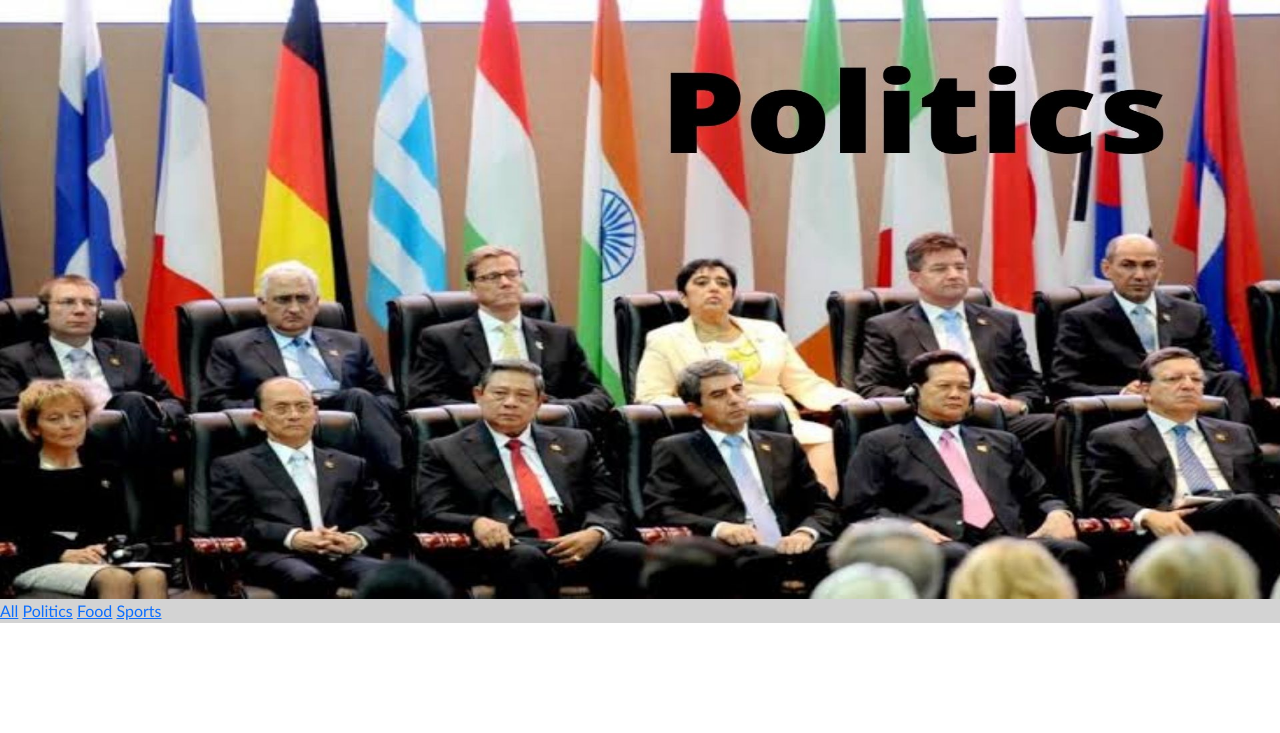
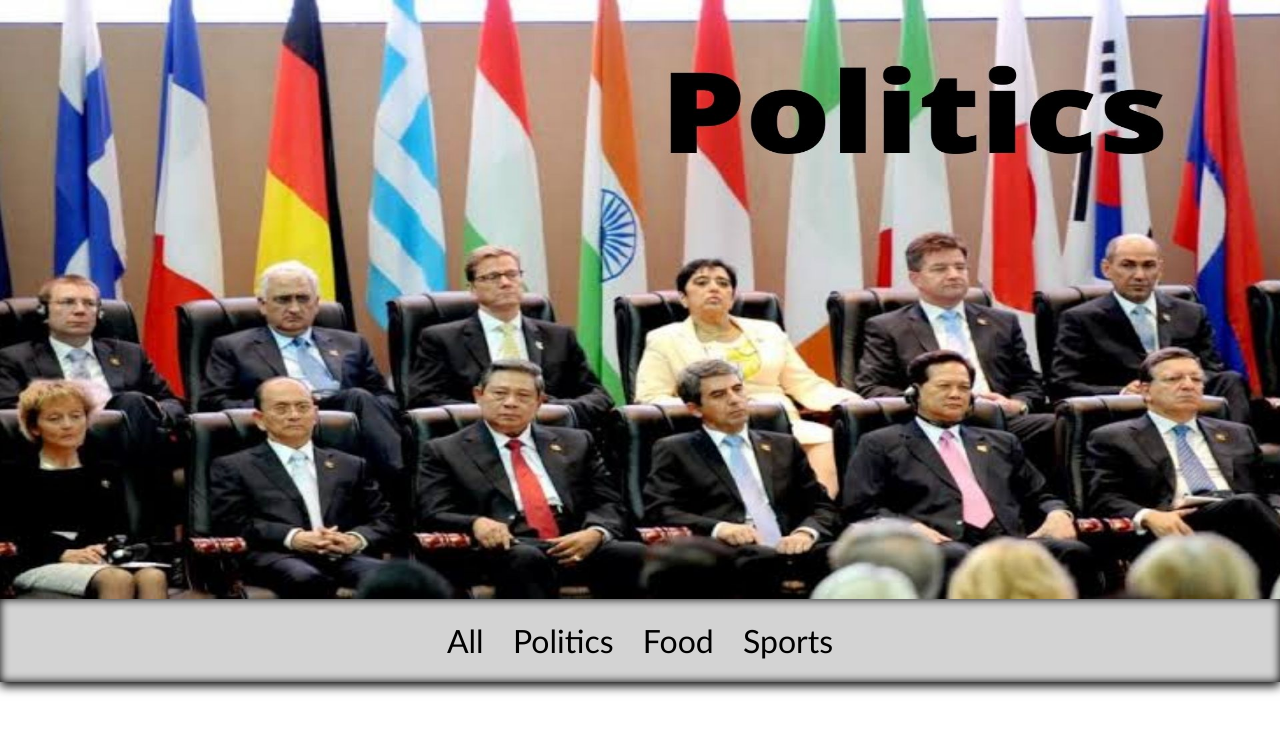
Before and after one commit to joaaoaie/WebProUTS2021, a PHP site: page /UTSPEMWEBGabung/index.php?kategori=Politik in a window 1280 px wide. Shown: the part 67-800 px from the top of the page. Run offline with PHP 8.4, Linux system fonts and the light colour scheme; data comes from the database, SQL or seed files in the repository; data that the repository does not hold is empty; some libraries are stand-ins or nearby versions.

Commit message:
Update style.css

```diff
--- a/UTSPEMWEBGabung/style.css
+++ b/UTSPEMWEBGabung/style.css
@@ -91,30 +91,6 @@ body {
       margin: auto;
     }
 
-
-/* header {
-    height: 50%;
-    background-color: lightgray;
-
-}
-
-header>.col-3 {
-    text-align: left;
-}
-
-header>.col-3>img {
-    padding: 5px;
-    margin: 5px;
-    width: 100;
-    height: 90px;
-}
-
-header>h1 {
-    text-align: center;
-    font-weight: bold;
-    margin: 10px;
-} */
-
 .container {
     box-shadow: 4px 4px grey;
     width: 68.5%;
@@ -128,7 +104,7 @@ header>h1 {
     background-color: white;
 }
 
-.sorting {
+/* .sorting {
     text-align: center;
     background-color: white;
 }
@@ -145,7 +121,7 @@ header>h1 {
     color: #8b0001;
     font-weight: 700;
     transition: .5s ease;
-}
+} */
 
 .in-middle{
     flex-direction: column;
@@ -154,3 +130,107 @@ header>h1 {
     display: flex;
     height: 100vh;
 }
+
+#news-bar {
+    width: 100%;
+    background:white;
+   box-shadow: 0 4px 10px black, 0 0 10px black inset;
+    font: 21px bold;
+    padding:4px;
+    padding-left: 20px;
+    padding-right: 20px;
+    text-align: center;
+  }
+
+  #news-bar:hover {
+    transition: 0.37s;
+  }
+
+  #news-bar a {
+    font-size: xx-large;
+    padding:8px 2px;
+    color: black;
+    text-decoration: none;
+    margin: 10px;
+  }
+
+  #news-bar a:hover {
+    transition: 0.37s;
+    color: red;
+  }
+
+  .hvr-float {
+    display: inline-block;
+    vertical-align: middle;
+    -webkit-transform: translateZ(0);
+    transform: translateZ(0);
+    box-shadow: 0 0 1px rgba(0, 0, 0, 0);
+    -webkit-backface-visibility: hidden;
+    backface-visibility: hidden;
+    -moz-osx-font-smoothing: grayscale;
+    -webkit-transition-duration: 0.3s;
+    transition-duration: 0.3s;
+    -webkit-transition-property: transform;
+    transition-property: transform;
+    -webkit-transition-timing-function: ease-out;
+    transition-timing-function: ease-out;
+  }
+
+  .hvr-float:hover,
+  .hvr-float:focus,
+  .hvr-float:active {
+    -webkit-transform: translateY(-8px);
+    transform: translateY(-8px);
+  }
+
+  .slideUp {
+    animation-name: slideUp;
+    -webkit-animation-name: slideUp;
+    animation-duration: 1s;
+    -webkit-animation-duration: 1s;
+    animation-timing-function: ease;
+    -webkit-animation-timing-function: ease;
+    visibility: visible !important;
+  }
+
+  @keyframes slideUp {
+    0% {
+      transform: translateY(100%);
+    }
+    50% {
+      transform: translateY(-8%);
+    }
+    65% {
+      transform: translateY(4%);
+    }
+    80% {
+      transform: translateY(-4%);
+    }
+    95% {
+      transform: translateY(2%)
+    }
+    100% {
+      transform: translateY(0%);
+    }
+  }
+
+  @-webkit-keyframes slideUp {
+    0% {
+      -webkit-transform: translateY(100%);
+    }
+    50% {
+      -webkit-transform: translateY(-8%);
+    }
+    65% {
+      -webkit-transform: translateY(4%);
+    }
+    80% {
+      -webkit-transform: translateY(-4%);
+    }
+    95% {
+      -webkit-transform: translateY(2%);
+    }
+    100% {
+      -webkit-transform: translateY(0%);
+    }
+  }
```
